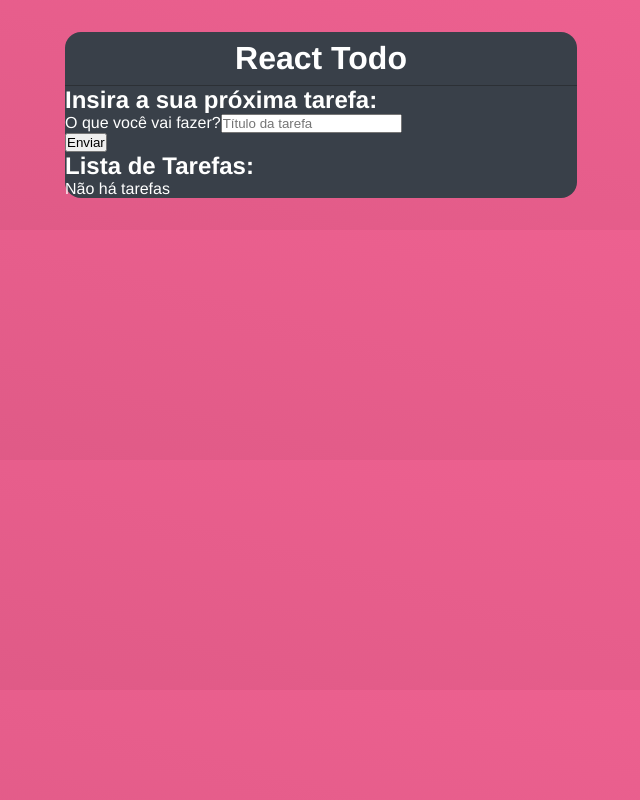
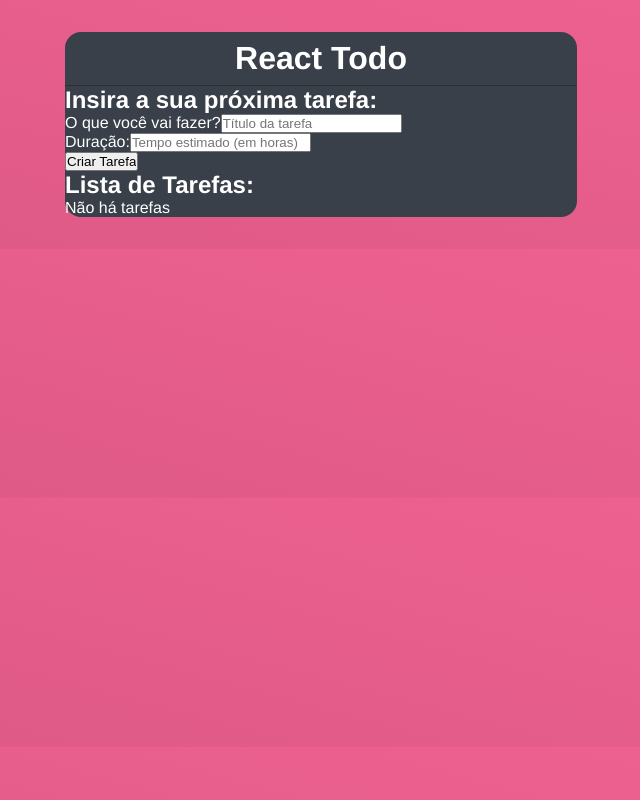
Before and after one commit to RafaelHDSV/React-Todo, a React (Create React App) app: page / in a window 1280 px wide. Shown: the whole page, without its empty margins (319-959 px from the left). Built offline with nearby package versions, Linux system fonts and the light colour scheme.

Commit message:
Updating app.js

```diff
--- a/src/App.js
+++ b/src/App.js
@@ -13,6 +13,7 @@ function App() {
 
   const handleSubmit = (e) => {
     e.preventDefault()
+    setTitle('')
   }
 
   return (
@@ -27,10 +28,15 @@ function App() {
         <form onSubmit={handleSubmit}>
           <div className="form_control">
             <label htmlFor="title">O que você vai fazer?</label>
-            <input type="text" name='title' placeholder='Título da tarefa' value={title} required onChange={(e) => setTitle(e.target.value)} />
+            <input type="text" name='title' placeholder='Título da tarefa' value={title || ''} required onChange={(e) => setTitle(e.target.value)} />
           </div>
 
-          <input type="submit" value="Enviar" />
+          <div className="form_control">
+            <label htmlFor="time">Duração:</label>
+            <input type="text" name='time' placeholder='Tempo estimado (em horas)' value={time || ''} required onChange={(e) => setTitle(e.target.value)} />
+          </div>
+
+          <input type="submit" value="Criar Tarefa" />
         </form>
       </div>
 
```
